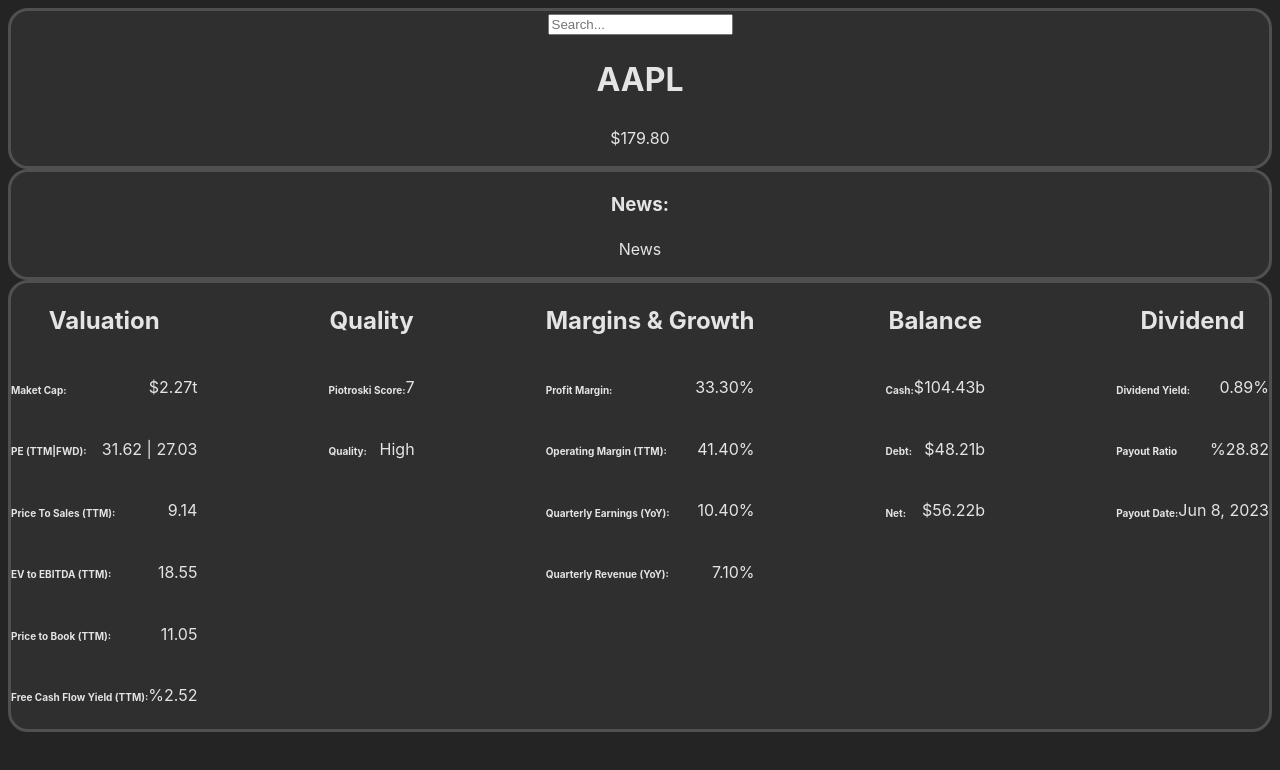
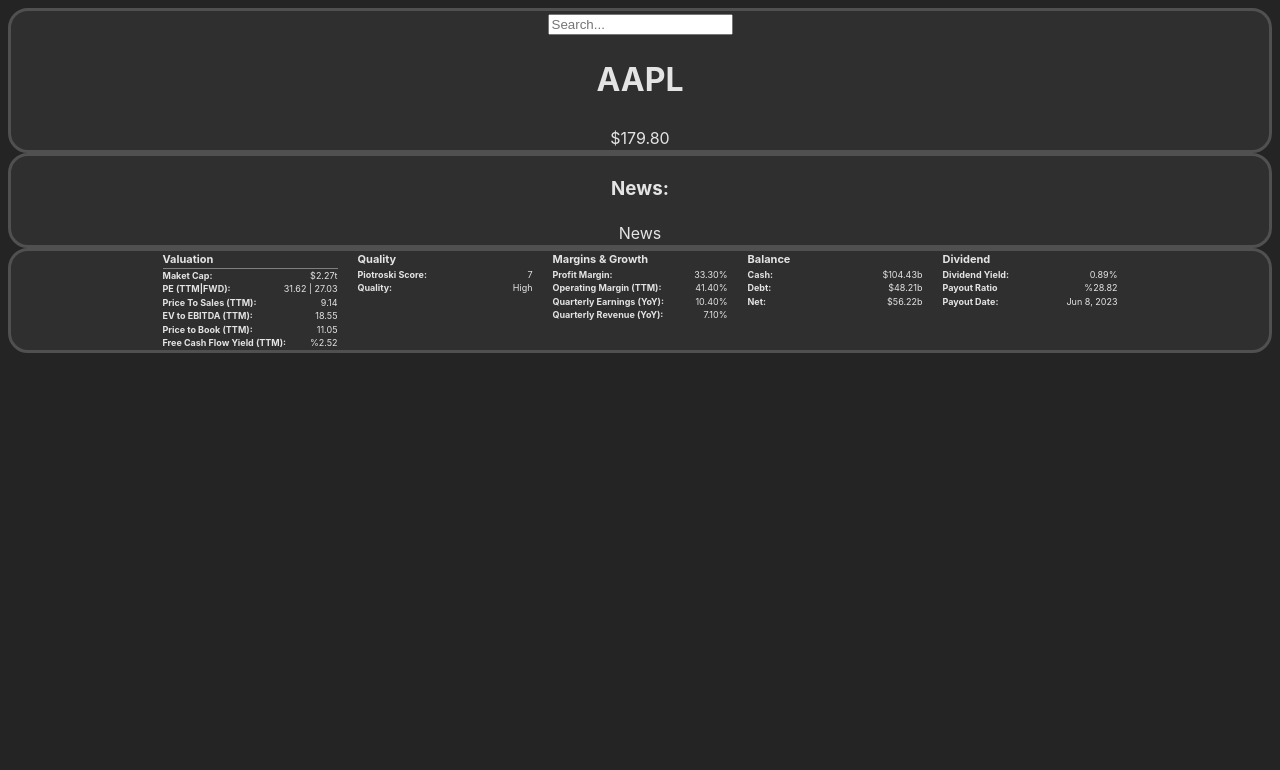
Before and after one commit to ricky-yosh/Stock-Tracker, a React (Vite) app: page / in a window 1280 px wide. Shown: the top 770 px of the page. Built offline with nearby package versions, Linux system fonts and the light colour scheme.

Commit message:
Create verbose version of columns before component

```diff
--- a/src/App.css
+++ b/src/App.css
@@ -1,9 +1,9 @@
 #root {
   max-width: 1280px;
   margin: 0 auto;
-  text-align: center;
 }
 
+/* Classes */
 .full-width-card {
   background-color:#2f2f2f;
   border-style: solid;
@@ -14,13 +14,41 @@
 .horizontal-items {
   display: flex;
   flex-direction: row;
+  justify-content: center;
+}
+
+.text-center{
+  text-align: center;
+}
+
+.space-between{
   justify-content: space-between;
 }
 
+.align-center {
+  align-items: center;
+}
+
 .column-header{
-  font-size: 14px;
+  font-size: 11px;
 }
 
 .row-title{
-  font-size: 10px;
+  font-size: 9px;
 }
+
+.stock-column{
+  width: 175px;
+  align-items: start;
+  margin: 0 10px;
+}
+
+/* Elements */
+hr{
+  border: 0;
+  border-top: 1px solid grey;
+}
+
+h6, p, h2, hr{
+  margin: 0;
+}
--- a/src/App.jsx
+++ b/src/App.jsx
@@ -1,6 +1,6 @@
 import { useState } from 'react'
-// import MyLineChart from './MyLineChart';
 import StockColumn from './StockColumn';
+import StockColumnData from './StockColumnData';
 import './App.css'
 
 function App() {
@@ -11,7 +11,7 @@ function App() {
   return (
     <>
       <div>
-        <div className='full-width-card'>
+        <div className='full-width-card text-center'>
           <input
             type="text"
             placeholder="Search..."
@@ -19,96 +19,97 @@ function App() {
           <h1>AAPL</h1>
           <p>$179.80</p>
         </div>
-        <div className='full-width-card'>
+        <div className='full-width-card text-center'>
           <h3>News:</h3>
           <p>News</p>
         </div>
         <div className='full-width-card horizontal-items'>
           <div className='stock-column'>
-            <h2>Valuation</h2>
-            <div className="horizontal-items">
+            <h2 className='column-header'>Valuation</h2>
+            <hr />
+            <div className="horizontal-items align-center space-between">
               <h6 className='row-title'>Maket Cap:</h6>
-              <p>$2.27t</p>
+              <p className='row-title'>$2.27t</p>
             </div>
-            <div className="horizontal-items">
+            <div className="horizontal-items align-center space-between">
               <h6 className='row-title'>PE (TTM|FWD):</h6>
-              <p>31.62 | 27.03</p>
+              <p className='row-title'>31.62 | 27.03</p>
             </div>
-            <div className="horizontal-items">
+            <div className="horizontal-items align-center space-between">
               <h6 className='row-title'>Price To Sales (TTM):</h6>
-              <p>9.14</p>
+              <p className='row-title'>9.14</p>
             </div>
-            <div className="horizontal-items">
+            <div className="horizontal-items align-center space-between">
               <h6 className='row-title'>EV to EBITDA (TTM):</h6>
-              <p>18.55</p>
+              <p className='row-title'>18.55</p>
             </div>
-            <div className="horizontal-items">
+            <div className="horizontal-items align-center space-between">
               <h6 className='row-title'>Price to Book (TTM):</h6>
-              <p>11.05</p>
+              <p className='row-title'>11.05</p>
             </div>
-            <div className="horizontal-items">
+            <div className="horizontal-items align-center space-between">
               <h6 className='row-title'>Free Cash Flow Yield (TTM):</h6>
-              <p>%2.52</p>
+              <p className='row-title'>%2.52</p>
             </div>
           </div>
           <div className='stock-column'>
-            <h2>Quality</h2>
-            <div className="horizontal-items">
+            <h2 className='column-header'>Quality</h2>
+            <div className="horizontal-items align-center space-between">
               <h6 className='row-title'>Piotroski Score:</h6>
-              <p>7</p>
+              <p className='row-title'>7</p>
             </div>
-            <div className="horizontal-items">
+            <div className="horizontal-items align-center space-between">
               <h6 className='row-title'>Quality:</h6>
-              <p>High</p>
+              <p className='row-title'>High</p>
             </div>
           </div>
           <div className='stock-column'>
-            <h2>Margins & Growth</h2>
-            <div className="horizontal-items">
+            <h2 className='column-header'>Margins & Growth</h2>
+            <div className="horizontal-items align-center space-between">
               <h6 className='row-title'>Profit Margin:</h6>
-              <p>33.30%</p>
+              <p className='row-title'>33.30%</p>
             </div>
-            <div className="horizontal-items">
+            <div className="horizontal-items align-center space-between">
               <h6 className='row-title'>Operating Margin (TTM):</h6>
-              <p>41.40%</p>
+              <p className='row-title'>41.40%</p>
             </div>
-            <div className="horizontal-items">
+            <div className="horizontal-items align-center space-between">
               <h6 className='row-title'>Quarterly Earnings (YoY):</h6>
-              <p>10.40%</p>
+              <p className='row-title'>10.40%</p>
             </div>
-            <div className="horizontal-items">
+            <div className="horizontal-items align-center space-between">
               <h6 className='row-title'>Quarterly Revenue (YoY):</h6>
-              <p>7.10%</p>
+              <p className='row-title'>7.10%</p>
             </div>
           </div>
           <div className='stock-column'>
-            <h2>Balance</h2>
-            <div className="horizontal-items">
+            <h2 className='column-header'>Balance</h2>
+            <div className="horizontal-items align-center space-between">
               <h6 className='row-title'>Cash:</h6>
-              <p>$104.43b</p>
+              <p className='row-title'>$104.43b</p>
             </div>
-            <div className="horizontal-items">
+            <div className="horizontal-items align-center space-between">
               <h6 className='row-title'>Debt:</h6>
-              <p>$48.21b</p>
+              <p className='row-title'>$48.21b</p>
             </div>
-            <div className="horizontal-items">
+            <div className="horizontal-items align-center space-between">
               <h6 className='row-title'>Net:</h6>
-              <p>$56.22b</p>
+              <p className='row-title'>$56.22b</p>
             </div>
           </div>
           <div className='stock-column'>
-            <h2>Dividend</h2>
-            <div className="horizontal-items">
+            <h2 className='column-header'>Dividend</h2>
+            <div className="horizontal-items align-center space-between">
               <h6 className='row-title'>Dividend Yield:</h6>
-              <p>0.89%</p>
+              <p className='row-title'>0.89%</p>
             </div>
-            <div className="horizontal-items">
+            <div className="horizontal-items align-center space-between">
               <h6 className='row-title'>Payout Ratio</h6>
-              <p>%28.82</p>
+              <p className='row-title'>%28.82</p>
             </div>
-            <div className="horizontal-items">
+            <div className="horizontal-items align-center space-between">
               <h6 className='row-title'>Payout Date:</h6>
-              <p>Jun 8, 2023</p>
+              <p className='row-title'>Jun 8, 2023</p>
             </div>
           </div>
         </div>
--- a/src/StockColumn/StockColumn.jsx
+++ b/src/StockColumn/StockColumn.jsx
@@ -1,17 +1,20 @@
 import React from 'react';
 
 const StockColumn = ({ data }) => {
-    const title = data.Title;
+    const header = data.Header;
     const list = data.Data;
-
     return (
-        <div>
-        <h1>{title}</h1>
-        {list.map((item, index) => (
-            <div key={index}>
-            {item.header} ----------- {item.value}
-            </div>
-        ))}
+        <div className='stock-column'>
+            <h2 className='column-header'>{header}</h2>
+            {list.map((item,index) => (
+                <>
+                    <hr />
+                    <div className="horizontal-items align-center space-between">
+                        <h6 className='row-title'>{item.title}</h6>
+                        <p className='row-title'>{item.data}</p>
+                    </div>
+                </>
+            ))}
         </div>
     );
 };
--- /dev/null
+++ b/src/StockColumnData/StockColumnData.jsx
@@ -0,0 +1,23 @@
+import React from 'react';
+
+const StockColumnData = [
+    {
+      title: 'Valuation',
+      data: [
+        { label: 'Market Cap', value: '$2.27t' },
+        { label: 'PE (TTM)', value: '31.62' },
+        // ... other data for Valuation section
+      ]
+    },
+    {
+      title: 'Margins & Growth',
+      data: [
+        { label: 'Profit Margin', value: '33.30%' },
+        { label: 'Operating Margin (TTM)', value: '41.40%' },
+        // ... other data for Margins & Growth section
+      ]
+    },
+    // ... other sections
+  ];
+
+export default StockColumnData;
--- /dev/null
+++ b/src/StockColumnData/index.jsx
@@ -0,0 +1 @@
+export { default } from './StockColumnData';
```
